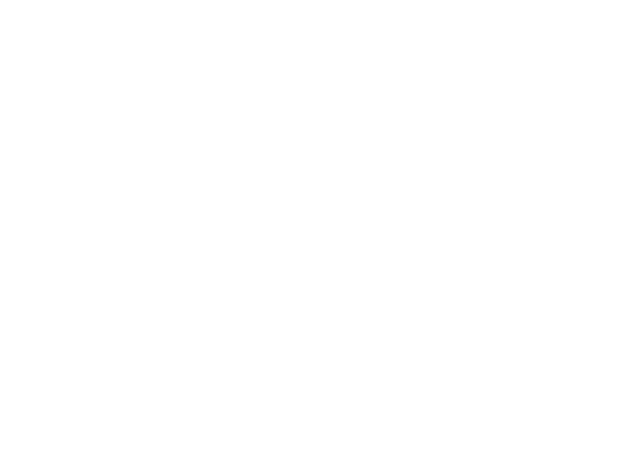
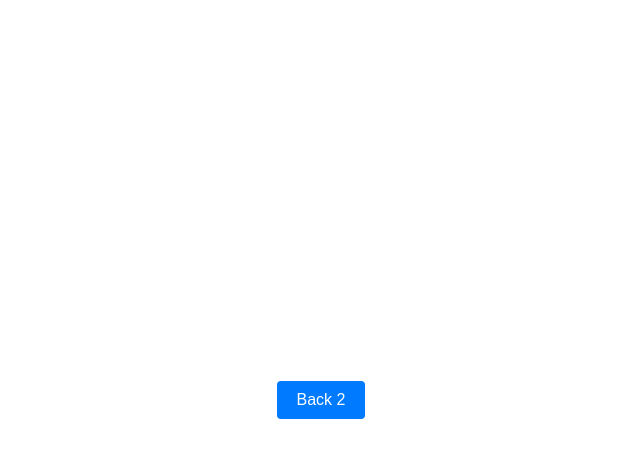
Before and after one commit to E3wO/Pyrasho, a React (Create React App) app: page / in a window 1280 px wide. Both pictures are taken after a click on the button "Start Game". Shown: the top 458 px of the page, without its empty margins (319-959 px from the left). Built offline with nearby package versions, Linux system fonts and the light colour scheme.

Commit message:
making button and scene switch functionality

```diff
--- a/src/Game.js
+++ b/src/Game.js
@@ -1,10 +1,11 @@
 import React, { useState } from 'react';
-import Phaser from 'phaser';
+//import Phaser from 'phaser';
 import MainMenu from './scenes/MainMenu';
-import App from './App';
+import Settings from './scenes/Settings';
+import PlayScene from './scenes/PlayScene';
 
 const Game = () => {
-  const [currentScreen, setCurrentScreen] = useState('mainmenu');
+  const [currentScreen, setCurrentScreen] = useState('mainmenu'); //Defaults to Main Menu on first init
 
   const handleSignal = (signal) => {
     setCurrentScreen(signal);
@@ -13,7 +14,8 @@
   return (
     <div className="game-container">
       {currentScreen === 'mainmenu' && <MainMenu onSignal={handleSignal} />}
-      {currentScreen === 'game' && <App />}
+      {currentScreen === 'startgame' && <PlayScene onSignal={handleSignal} />}
+      {currentScreen === 'opensettings' && <Settings onSignal={handleSignal} />}
     </div>
   );
 };
--- a/src/scenes/MainMenu.js
+++ b/src/scenes/MainMenu.js
@@ -1,9 +1,13 @@
 import React from 'react';
 import './MainMenu.css';
 
-const MainMenu = ({ onSignal }) => {
+const MenuButtons = ({ onSignal }) => {
   const handleStartGame = () => {
     onSignal('startgame');
+  };
+
+  const handleSettings = () => {
+    onSignal('opensettings');
   };
 
   return (
@@ -11,8 +15,11 @@
       <button className="menu-button" onClick={handleStartGame}>
         Start Game
       </button>
+      <button className="menu-button" onClick={handleSettings}>
+        Settings
+      </button>
     </div>
   );
 };
 
-export default MainMenu;
+export default MenuButtons;
--- /dev/null
+++ b/src/scenes/PlayScene.js
@@ -0,0 +1,18 @@
+import React from 'react';
+import './MainMenu.css';
+
+const MenuButtons = ({ onSignal }) => {
+  const handleGoBack = () => {
+    onSignal('mainmenu');
+  };
+
+  return (
+    <div className="main-menu">
+      <button className="menu-button" onClick={handleGoBack}>
+        Back 2
+      </button>
+    </div>
+  );
+};
+
+export default MenuButtons;
--- /dev/null
+++ b/src/scenes/Settings.js
@@ -0,0 +1,18 @@
+import React from 'react';
+import './MainMenu.css';
+
+const MenuButtons = ({ onSignal }) => {
+  const handleGoBack = () => {
+    onSignal('mainmenu');
+  };
+
+  return (
+    <div className="main-menu">
+      <button className="menu-button" onClick={handleGoBack}>
+        Back
+      </button>
+    </div>
+  );
+};
+
+export default MenuButtons;
```
